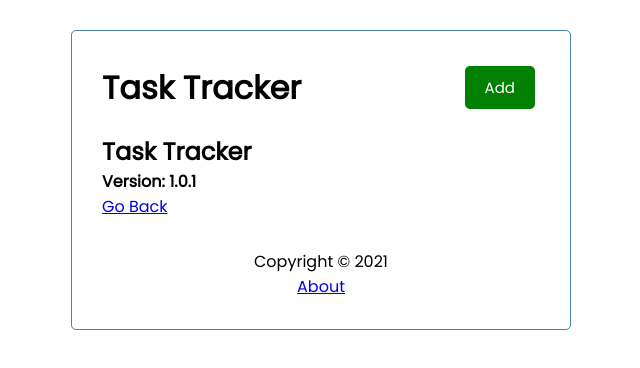
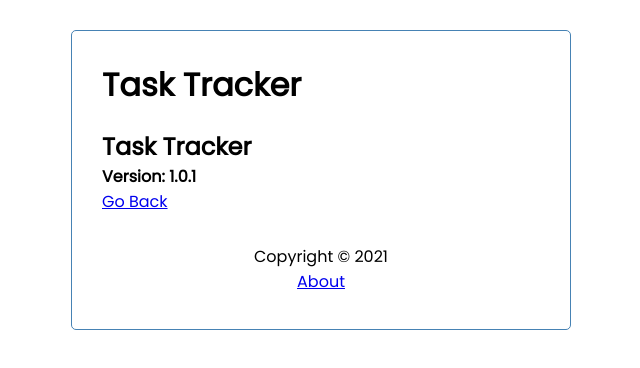
Before and after one commit to deogemini/TaskTrackerApp, an Angular app: page /about in a window 1280 px wide. Shown: the top 368 px of the page, without its empty margins (319-959 px from the left). Built offline with nearby package versions, Linux system fonts and the light colour scheme.

Commit message:
adding building folder

```diff
--- a/src/app/components/header/header.component.html
+++ b/src/app/components/header/header.component.html
@@ -1,5 +1,7 @@
 <header>
   <h1>{{ title }}</h1>
-  <app-button color="{{ showAddTask? 'red': 'green' }}"
+  <app-button
+  *ngIf="hasRoute('/')"
+   color="{{ showAddTask? 'red': 'green' }}"
   text="{{ showAddTask? 'Close': 'Add' }}" (btnClick)="toggleAddTask()"></app-button>
 </header>
--- a/src/app/components/header/header.component.ts
+++ b/src/app/components/header/header.component.ts
@@ -1,6 +1,7 @@
 import { Component, OnInit } from '@angular/core';
 import {UiService} from '../../services/ui.service';
 import { Subscription } from 'rxjs';
+import { Router } from '@angular/router';
 
 @Component({
   selector: 'app-header',
@@ -12,7 +13,7 @@ export class HeaderComponent implements OnInit {
   showAddTask: boolean = false;
   subscription!: Subscription;
 
-  constructor(private uiService:UiService) {
+  constructor(private uiService:UiService, private router:Router) {
     this.subscription = this.uiService
     .onToggle()
     .subscribe((value) => this.showAddTask = value);
@@ -26,5 +27,9 @@ export class HeaderComponent implements OnInit {
 
   }
 
+  hasRoute(route: string){
+    return this.router.url === route;
+  }
+
 
 }
```
